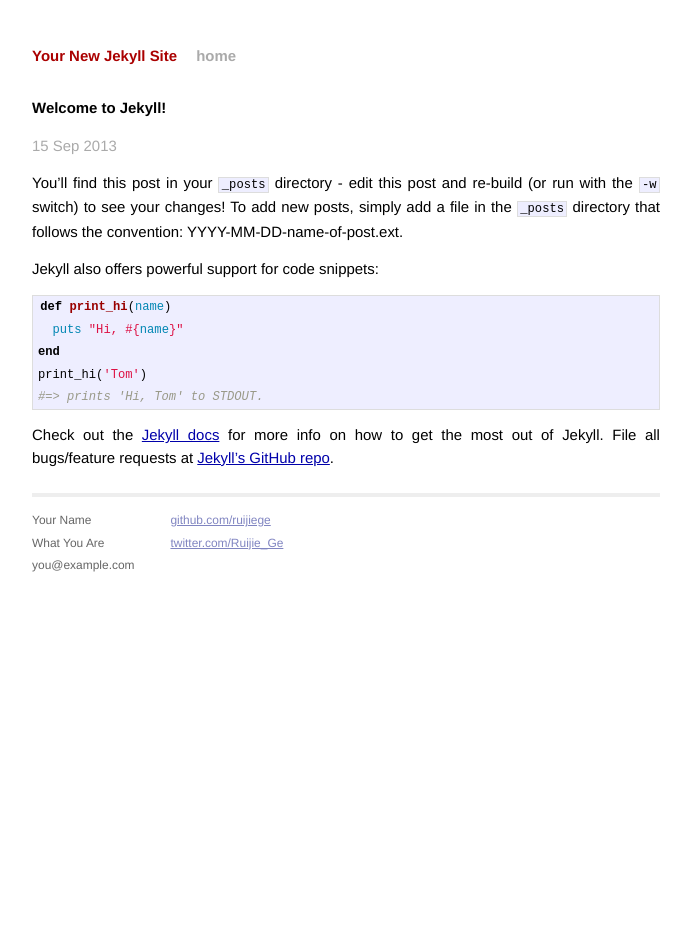
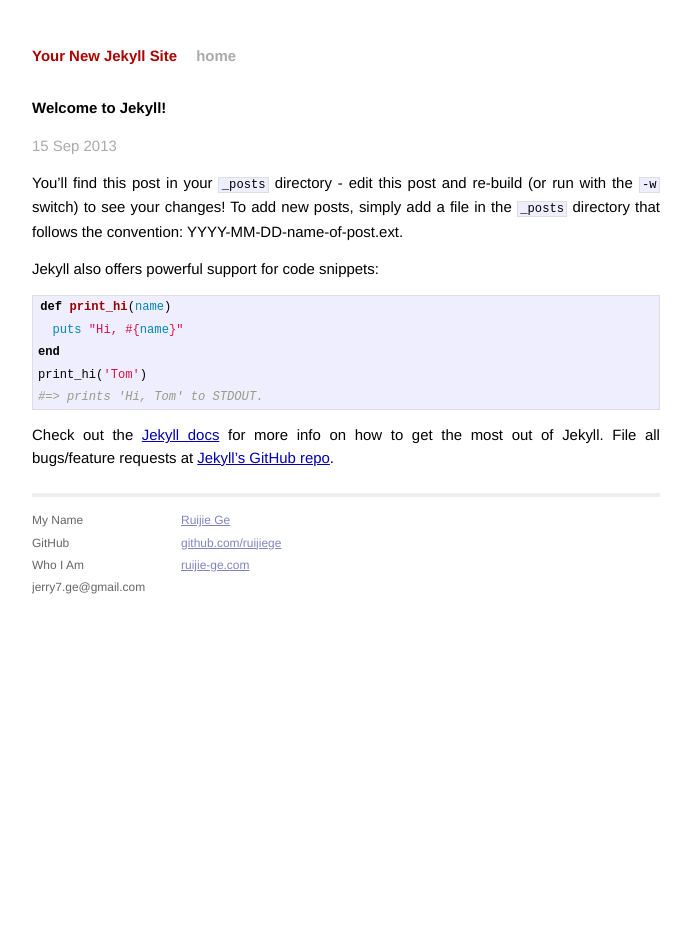
Before and after one commit to ruijiege/ruijiege.github.io, a Jekyll site: the page built from _posts/2013-09-15-welcome-to-jekyll.markdown, in a window 1280 px wide. Shown: the whole page, without its empty margins (294-985 px from the left). Built offline with Jekyll 4.4.1, drawn with Linux system fonts in a browser that asks for light colours; Markdown is read by kramdown in place of the engine named in the settings.

Commit message:
revised profile

```diff
--- a/_layouts/default.html
+++ b/_layouts/default.html
@@ -26,15 +26,17 @@
           <div class="footer">
             <div class="contact">
               <p>
-                Your Name<br />
-                What You Are<br />
-                you@example.com
+                My Name<br />
+                GitHub<br />
+                Who I Am<br />
+                jerry7.ge@gmail.com
               </p>
             </div>
             <div class="contact">
               <p>
+                <a href="https://www.ruijie-ge.com">Ruijie Ge</a><br />
                 <a href="https://github.com/ruijiege">github.com/ruijiege</a><br />
-                <a href="https://twitter.com/Ruijie_Ge">twitter.com/Ruijie_Ge</a><br />
+                <a href="https://www.ruijie-ge.com">ruijie-ge.com</a><br />
               </p>
             </div>
           </div>
```
